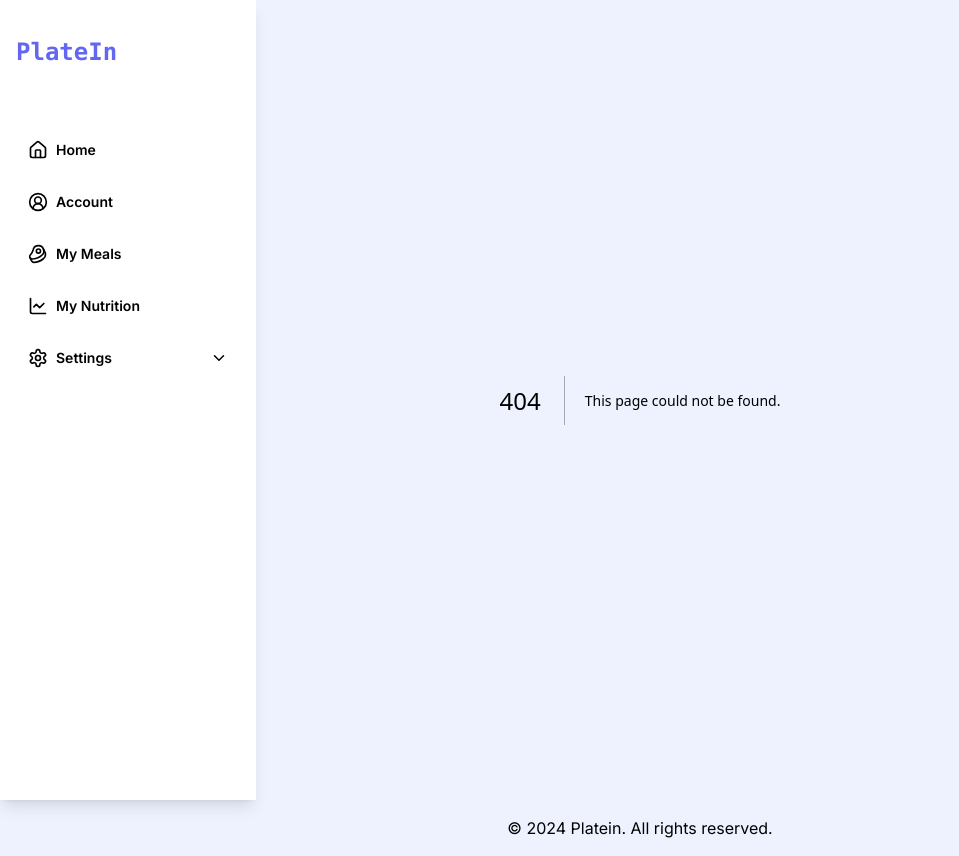
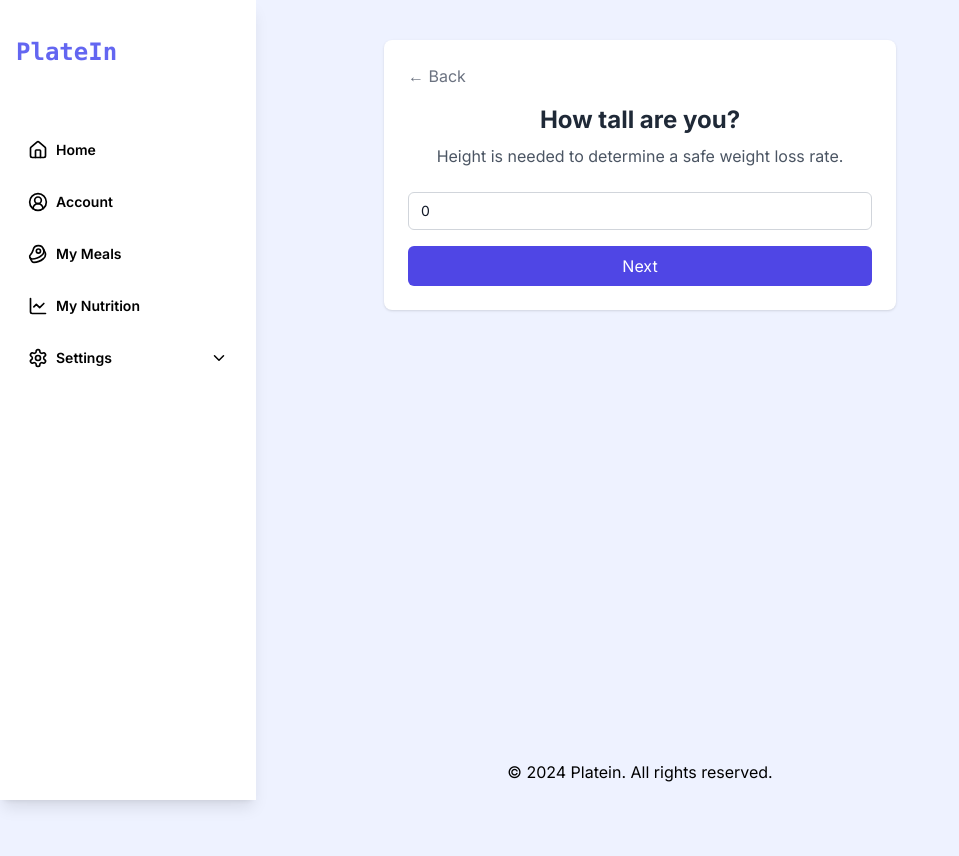
Before and after one commit to JoDio02/platein-front-end-with-connection, a Next.js app: page /register/height in a window 1280 px wide. Before the commit this address had no page. Shown: the whole page, without its empty margins (0-959 px from the left). After the commit the page ends 800 px from the top, so only its background shows below. Built offline with nearby package versions, Linux system fonts and the light colour scheme.

Commit message:
created register pages

```diff
--- /dev/null
+++ b/src/app/register/age/page.tsx
@@ -0,0 +1,52 @@
+"use client";
+import { useState } from "react";
+import { useRouter } from "next/navigation";
+
+const Age = () => {
+    const [age, setAge] = useState(0);
+    const router = useRouter();
+
+    const handleBack = () => {
+        router.push("/gender");
+    };
+
+    const handleClick = () => {
+        router.push("/register/height");
+    };
+
+    const handleInputChange = (e: React.ChangeEvent<HTMLInputElement>) => {
+        setAge(Number(e.target.value));
+    };
+
+    return (
+    <div className="flex center mt-10">
+      <div className="w-full max-w-lg mx-auto text-center bg-white shadow rounded-lg p-6">
+        <div className="flex items-center space-x-2 mb-4">
+          <button onClick={handleBack} className="text-gray-500 hover:text-gray-800 focus:outline-none">
+            &larr; Back
+          </button>
+        </div>
+
+        <h1 className="text-2xl font-bold text-gray-800 mb-2">How old are you?</h1>
+
+        <p className="text-gray-600 mb-6">
+            We ask this to establish if certain meals are fit for you.
+        </p>
+
+        <input
+            type="number"
+            className="appearance-none rounded-md block w-full px-3 py-2 border border-gray-300 placeholder-gray-500 text-gray-900 focus:outline-none focus:ring-indigo-500 focus:border-indigo-500 sm:text-sm"
+            value={age}
+            onChange={handleInputChange}
+            placeholder="I am ... years old."/>
+
+        <button
+            className="w-full py-2 px-4 bg-indigo-600 text-white rounded-md hover:bg-indigo-700 focus:outline-none mt-4"
+            onClick={handleClick}>Next
+        </button>
+      </div>
+    </div>
+    );
+};
+
+export default Age;
--- /dev/null
+++ b/src/app/register/gender/page.tsx
@@ -0,0 +1,48 @@
+"use client"
+import { useState } from "react";
+import Image from "next/image";
+import Question from "../../../components/register/Question";
+import { useRouter } from "next/navigation";
+import FemaleIcon from "@/assets/gender/gender_female.png";
+import MaleIcon from "@/assets/gender/gender_male.png";
+
+
+const Gender = () => {
+    const [gender, setGender] = useState<string | null>(null);
+    const router = useRouter();
+
+    const handleOptionSelect = (value: string) => {
+        setGender(value);
+        console.log("Selected:", value);
+        router.push('/register/age');
+    };
+
+    const handleBack = () => {
+        router.push('/register');
+    };
+
+  return (
+    <div className= "flex center mt-10">
+        <Question
+        title="Let's Create Your Body Profile"
+        description="Select your gender:"
+        options={[
+        {
+          label: "Female",
+          value: "female",
+          icon: <Image src={FemaleIcon} alt="Female" className="w-10 h-10" />,
+          isSelected: gender === "female",
+        },
+        {
+          label: "Male",
+          value: "male",
+          icon: <Image src={MaleIcon} alt="Male" className="w-10 h-10" />,
+          isSelected: gender === "male",
+        }
+      ]}
+      onOptionSelect={handleOptionSelect} onBack={handleBack}/>
+    </div>
+  );
+};
+
+export default Gender;
--- /dev/null
+++ b/src/app/register/height/page.tsx
@@ -0,0 +1,52 @@
+"use client";
+import { useState } from "react";
+import { useRouter } from "next/navigation";
+
+const Height = () => {
+  const [height, setHeight] = useState(0);
+  const router = useRouter();
+
+  const handleBack = () => {
+    router.push("/age");
+  };
+
+  const handleClick = () => {
+    router.push("/register/currentweight");
+  };
+
+  const handleInputChange = (e: React.ChangeEvent<HTMLInputElement>) => {
+    setHeight(Number(e.target.value));
+  };
+
+  return (
+    <div className="flex center mt-10">
+      <div className="w-full max-w-lg mx-auto text-center bg-white shadow rounded-lg p-6">
+        <div className="flex items-center space-x-2 mb-4">
+          <button onClick={handleBack} className="text-gray-500 hover:text-gray-800 focus:outline-none">
+            &larr; Back
+          </button>
+        </div>
+
+        <h1 className="text-2xl font-bold text-gray-800 mb-2">How tall are you?</h1>
+
+        <p className="text-gray-600 mb-6">
+            Height is needed to determine a safe weight loss rate.
+        </p>
+
+        <input
+            type="number"
+            className="appearance-none rounded-md block w-full px-3 py-2 border border-gray-300 placeholder-gray-500 text-gray-900 focus:outline-none focus:ring-indigo-500 focus:border-indigo-500 sm:text-sm"
+            value={height}
+            onChange={handleInputChange}
+            placeholder="Your height in cm."/>
+
+        <button
+            className="w-full py-2 px-4 bg-indigo-600 text-white rounded-md hover:bg-indigo-700 focus:outline-none mt-4"
+            onClick={handleClick}>Next
+        </button>
+      </div>
+    </div>
+  );
+};
+
+export default Height;
--- a/src/app/register/page.tsx
+++ b/src/app/register/page.tsx
@@ -1,7 +1,11 @@
+"use client"
+import RegisterForm from "@/components/register/RegisterForm";
+
 export default function Home() {
-    return (
-      <div className = "flex justify-center center">
-        Register page
-      </div>
-    );
-  }
+
+  return (
+    <div className="max-w-md mx-auto">
+      <RegisterForm/>
+    </div>
+  );
+}
--- /dev/null
+++ b/src/app/register/success/page.tsx
@@ -0,0 +1,27 @@
+"use client"
+import React from "react";
+import { useRouter } from "next/navigation";
+
+const SuccessPage: React.FC = () => {
+  const router = useRouter();
+
+  const handleStartClick = () => {
+    router.push("/register/gender");
+  };
+
+  return (
+    <div className="w-full max-w-lg mx-auto text-center bg-white shadow rounded-lg p-6 mt-10">
+      <h1 className="text-2xl font-bold text-gray-800 mb-2">Registration Successful!</h1>
+      <p className="text-gray-600 mb-6">Let's create your diet profile now</p>
+      <div className="flex justify-end mt-6">
+        <button
+          onClick={handleStartClick}
+          className="bg-indigo-600 text-white px-6 py-2 rounded-full hover:bg-indigo-700 focus:outline-none hover:outline-indigo-900">
+          Start
+        </button>
+      </div>
+    </div>
+  );
+};
+
+export default SuccessPage;
```
